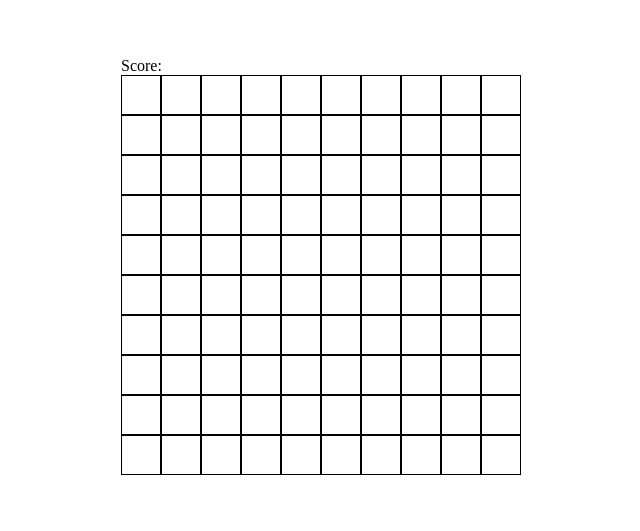
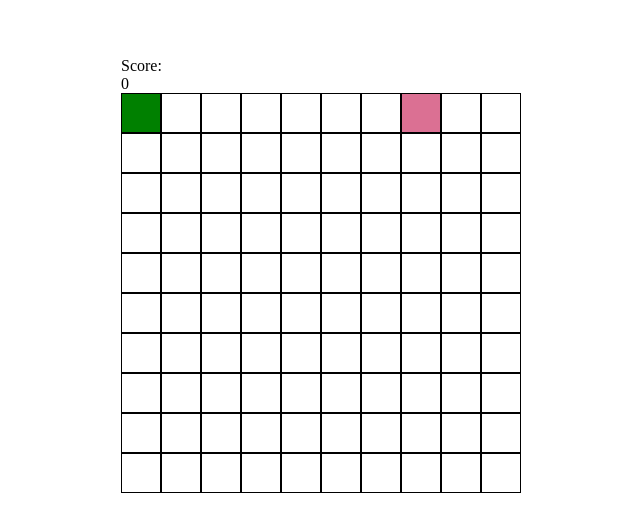
Before and after one commit to KristianColville1/my-snake, a plain HTML site: page index.html in a window 1280 px wide. Shown: the part 143-674 px from the top of the page, without its empty margins (319-959 px from the left). Drawn offline with Linux system fonts and the light colour scheme.

Commit message:
Add snake and apple and style them

```diff
--- a/assets/css/style.css
+++ b/assets/css/style.css
@@ -24,3 +24,11 @@
     background: white;
     border: 1px solid black;
 }
+
+div.snake {
+    background-color: green;
+}
+
+div.apple {
+    background-color: palevioletred;
+}
--- a/index.html
+++ b/index.html
@@ -10,16 +10,16 @@
 <body>
     <div id="container1">
         <div class="score">Score: <span class="scored"></span></div>
-        <div class="time"><span class="currentTime"></span></div>
+        <div class="time">0<span class="currentTime"></span></div>
         <div class="grid">
+            <div class="snake"></div>
             <div></div>
             <div></div>
             <div></div>
             <div></div>
             <div></div>
             <div></div>
-            <div></div>
-            <div></div>
+            <div class="apple"></div>
             <div></div>
             <div></div>
             <div></div>
```
